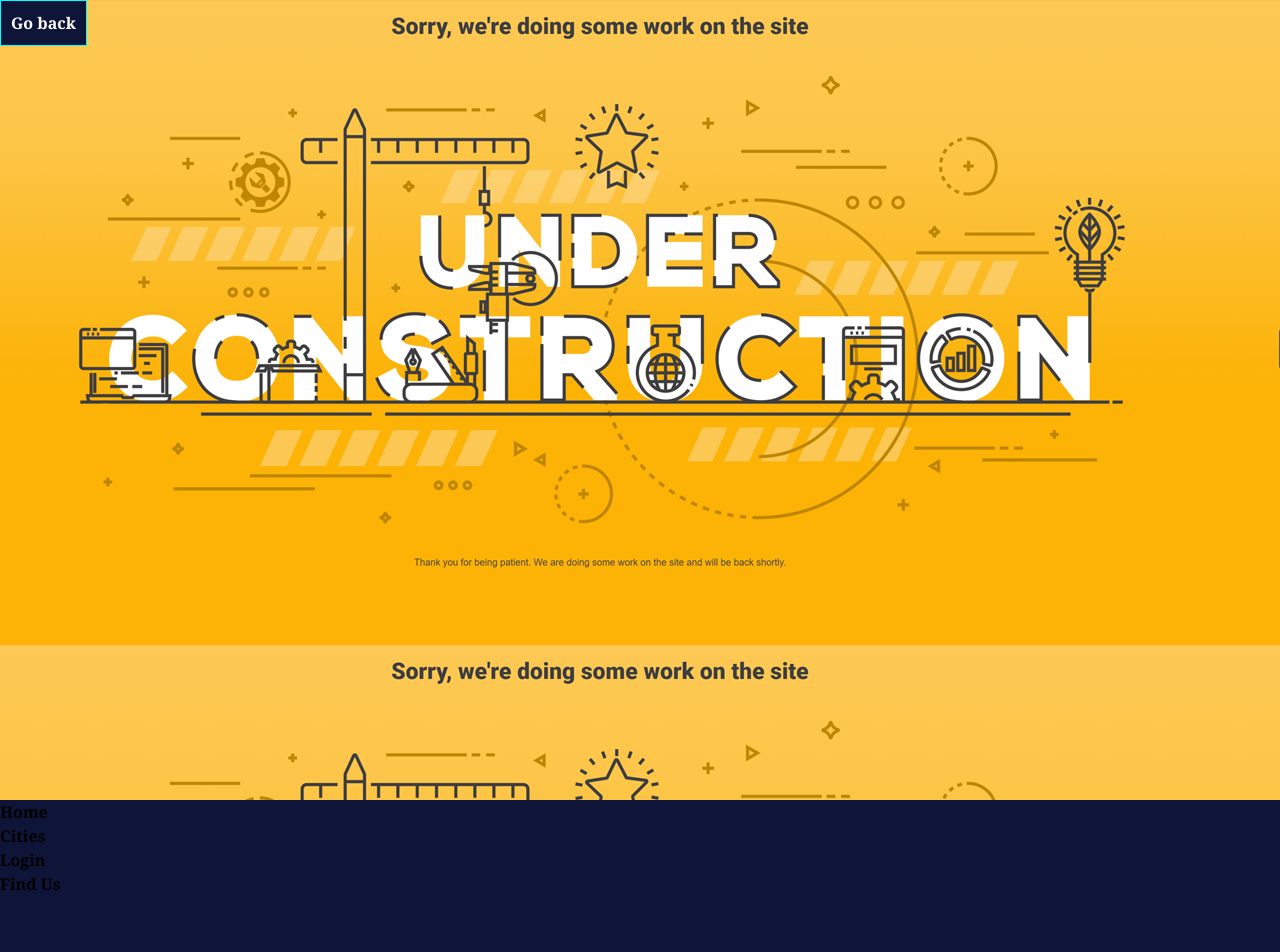
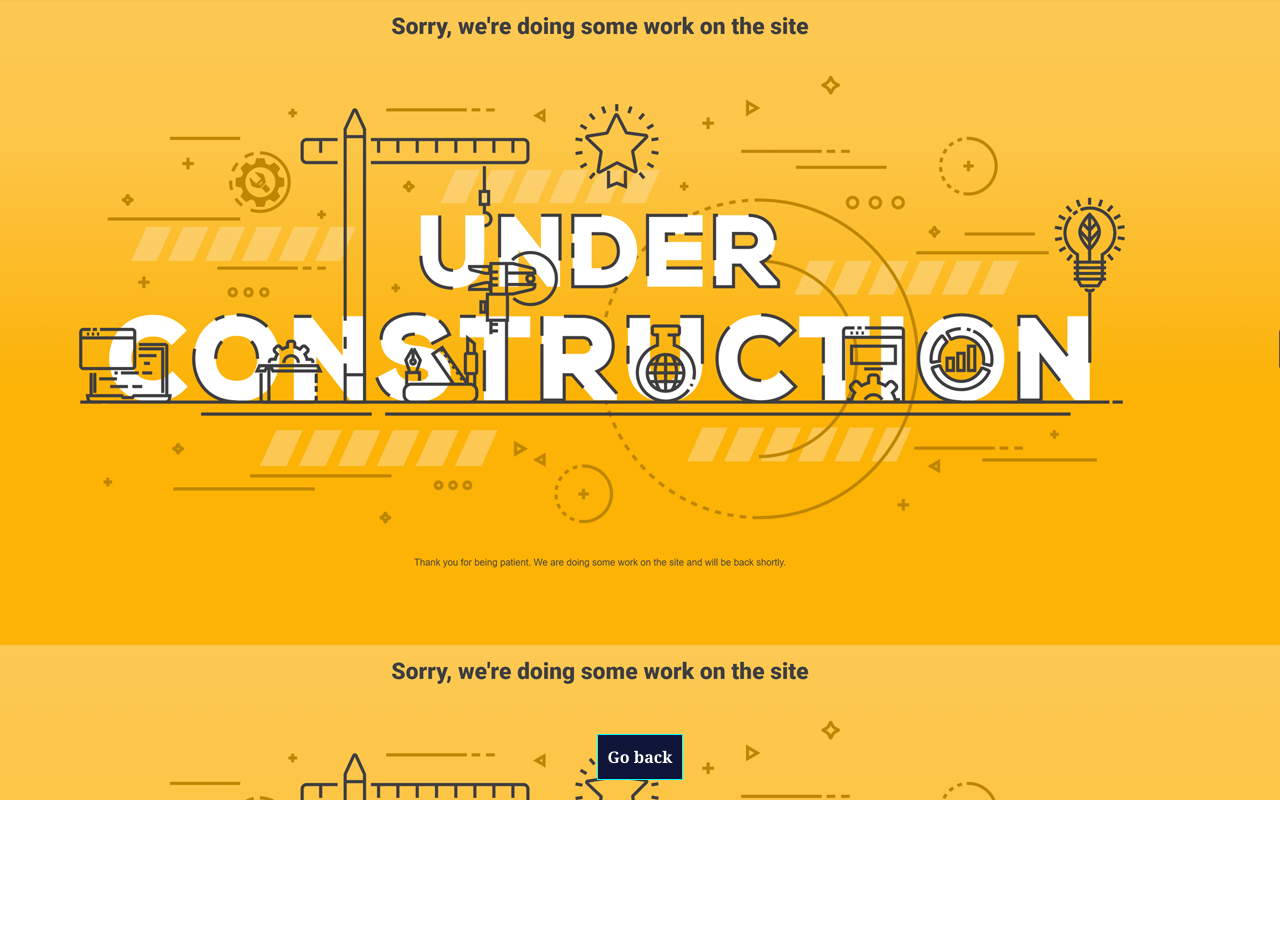
Before and after one commit to Allpez/mytinerary-AlexanderLopez, a React (Vite) app: page /Cities in a window 1280 px wide. Shown: the top 952 px of the page. After the commit the page ends 800 px from the top, so only its background shows below. Built offline with nearby package versions, Linux system fonts and the light colour scheme; grey boxes are pictures that could not be loaded.

Commit message:
revision

```diff
--- a/src/App.jsx
+++ b/src/App.jsx
@@ -27,7 +27,7 @@ const router = createBrowserRouter([
     ],
   },
   {
-    path: "/*", // Ruta "catch-all" para manejar 404
+    path: "/*",
     element: <NotFoundPage />,
   },
 ]);
--- a/src/assets/Components/Carousel.jsx
+++ b/src/assets/Components/Carousel.jsx
@@ -5,7 +5,6 @@ const Carousel = ({ pictures, intervalo = 3000 }) => {
   const [indiceActual, setIndiceActual] = useState(0);
   const [isMobile, setIsMobile] = useState(window.innerWidth <= 768);
 
-  // Verificar el tamaño de la ventana para ajustar la cantidad de imágenes mostradas
   useEffect(() => {
     const handleResize = () => {
       setIsMobile(window.innerWidth <= 768);
@@ -16,7 +15,7 @@ const Carousel = ({ pictures, intervalo = 3000 }) => {
     };
   }, []);
 
-  const itemsPorPagina = isMobile ? 1 : 4; // Solo una imagen si es vista móvil
+  const itemsPorPagina = isMobile ? 1 : 4;
 
   const avanzar = () => {
     setIndiceActual((prevIndice) =>
--- a/src/assets/Components/Footer.jsx
+++ b/src/assets/Components/Footer.jsx
@@ -16,7 +16,7 @@ const inactiveClass = "my-2";
 
 function Footer() {
     return (
-        <footer className='footer text-base flex flex-col sm:flex-row md:flex-row justify-between gap-15 text-white text-center w-full h-auto items-center sm:items-baseline pb-6 px-20' >
+        <footer className='footer text-base flex flex-col sm:flex-row md:flex-row justify-between gap-15 text-white text-center w-full  items-center sm:items-baseline pb-6 px-20 ' >
             <nav>
                 <ul className="w-auto flex flex-col items-start">
                     {routes.map((r, index) => (
--- a/src/assets/Layouts/CitiesLayout.jsx
+++ b/src/assets/Layouts/CitiesLayout.jsx
@@ -1,14 +1,15 @@
 import React from 'react'
-import Footer from "../Components/Footer"
 import { Outlet } from "react-router-dom";
+import "../styles/Cities.css"
 
-export default function CitiesLayout() {
+function CitiesLayout() {
     return (
         <>
-            <main className='h-auto'>
+            <main>
                 <Outlet />
             </main>
-            <Footer />
         </>
     )
 }
+
+export default CitiesLayout
--- a/src/assets/Layouts/NotFoundPage.jsx
+++ b/src/assets/Layouts/NotFoundPage.jsx
@@ -1,7 +1,6 @@
 import React from 'react'
 import { useNavigate } from 'react-router-dom'
 import error404 from "../images/page-not-found.jpg";
-import Footer from "../Components/Footer"
 import "../styles/NotFoundPage.css"
 
 
@@ -25,7 +24,6 @@ function NotFoundPage() {
                     </button>
                 </main>
             </div>
-            {/* <Footer /> */}
         </>
     )
 }
--- a/src/assets/Pages/Cities.jsx
+++ b/src/assets/Pages/Cities.jsx
@@ -1,27 +1,28 @@
-import React from 'react'
-import inConstructionPage from "../images/inConstructionPage.png"
-import { useNavigate } from 'react-router-dom'
-import "../styles/Cities.css"
+import React from 'react';
+import inConstructionPage from "../images/inConstructionPage.png";
+import { useNavigate } from 'react-router-dom';
+import "../styles/Cities.css";
 
 function Cities() {
-
     const navigate = useNavigate();
 
     function handleClickHome() {
-        navigate(-1)
+        navigate(-1);
     }
 
     return (
-        <>
-            <div
-                className="bg-cover bg-center bg-no-repeat bg-fixed flex items-end justify-center"
-                style={{ backgroundImage: `url(${inConstructionPage})` }}
+        <div
+            className="bg-cover bg-center bg-no-repeat"
+            style={{ backgroundImage: `url(${inConstructionPage})` }}
+        >
+            <button
+                onClick={handleClickHome}
+                className='my-Cities-Button rounded-xl p-5 hover:bg-yellow-700 hover:text-black text-2xl'
             >
-                <button onClick={() => handleClickHome()}
-                className='my-Cities-Button rounded-xl p-5 mb-20 hover:bg-yellow-700 hover:text-black text-2xl'>Go back</button>
-            </div>
-        </>
-    )
+                Go back
+            </button>
+        </div>
+    );
 }
 
-export default Cities
+export default Cities;
--- a/src/assets/Pages/User.jsx
+++ b/src/assets/Pages/User.jsx
@@ -13,8 +13,6 @@ function User() {
         <>
             <div>User</div>
             <p>this is User Login page</p>
-
-            <h1>Go back to Home</h1>
             <button onClick={() => handleClickHome()} className='border-2 rounded-xl border-black m-2 p-1'>Go back to Home</button>
         </>
     )
--- a/src/assets/styles/CTAButton.css
+++ b/src/assets/styles/CTAButton.css
@@ -9,10 +9,10 @@
     display: flex;
     justify-content: space-around;
     align-items: center;
-    width: wrap; /* Ajuste al tamaño del contenido */
-    height: 20vh; /* Ajuste al tamaño del contenido */
+    width: wrap;
+    height: 20vh;
     background: rgba#fdfdff;
-    padding: 20px; /* Puedes ajustar el padding según sea necesario */
+    padding: 20px;
 }
 
 .CTAButton {
@@ -49,7 +49,6 @@
 
 .CTAButton:hover::before {
     width: 120%;
-
 }
 
 @keyframes animate {
@@ -82,7 +81,6 @@
     text-transform: uppercase;
     letter-spacing: 4px;
     transition: 0.5s;
-
 }
 
 .CTAButton:hover span {
--- a/src/assets/styles/Cities.css
+++ b/src/assets/styles/Cities.css
@@ -1,5 +1,8 @@
 .bg-cover {
-    height: 100vh;
+    display: flex;
+    justify-content: center;
+    align-items: flex-end;
+    overflow: hidden;
 }
 
 .my-Cities-Button {
@@ -7,4 +10,5 @@
     color: white;
     border: 1px solid cyan;
     padding: 10px;
+    margin-bottom: 20px;
 }
--- a/src/assets/styles/NotFoundPage.css
+++ b/src/assets/styles/NotFoundPage.css
@@ -1,3 +1,4 @@
+
 .bg-cover {
     height: 100vh;
 }
```
Also changed, not shown: src/assets/Components/Header.jsx (line endings or trailing spaces).
